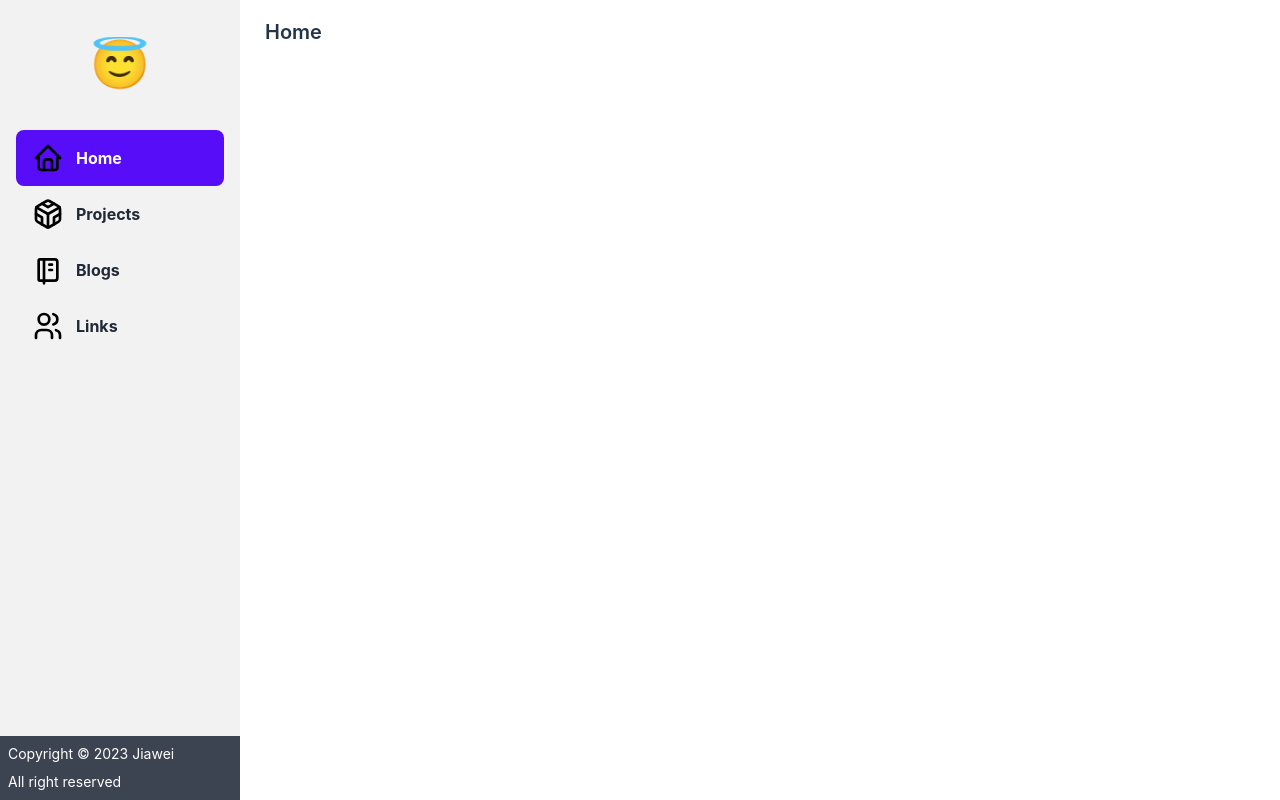
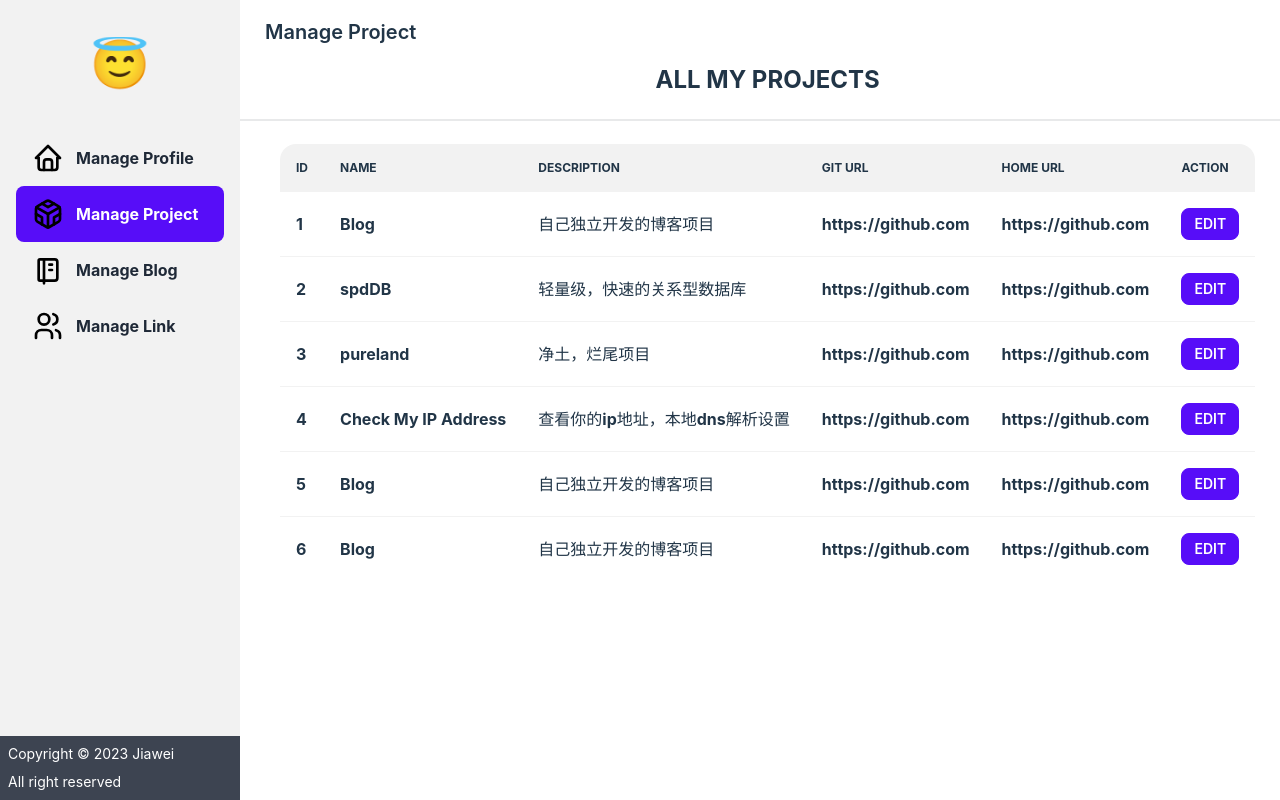
Before and after one commit to jiaw3i/boom-home, a React (Vite) app: page /manage in a window 1280 px wide. Built offline with nearby package versions, Linux system fonts and the light colour scheme.

Commit message:
个人信息页面

```diff
--- a/index.html
+++ b/index.html
@@ -2,9 +2,9 @@
 <html lang="en">
   <head>
     <meta charset="UTF-8" />
-    <link rel="icon" type="image/svg+xml" href="/vite.svg" />
+    <link rel="icon" type="image/svg+xml" href="/dog.svg" />
     <meta name="viewport" content="width=device-width, initial-scale=1.0" />
-    <title>Vite + React + TS</title>
+    <title>HomePage</title>
   </head>
   <body>
     <div id="root"></div>
--- a/src/App.tsx
+++ b/src/App.tsx
@@ -1,24 +1,50 @@
-import React, {useState} from 'react'
+import React, {useEffect, useState} from 'react'
 import './App.css'
 import Sidebar from "./components/Sidebar";
 import Header from "./components/Header";
 import Projects from "./components/Projects";
-import {Route, Routes} from "react-router-dom";
+import {Link, Route, Routes, useLocation} from "react-router-dom";
 import Home from "./components/Home";
+import ManageProject from "./components/manager/ManageProject";
 
 function App() {
-    const [title, setTitle] = useState("Home")
+    const currentTitle = () => {
+        console.log("enter,{}", location.pathname)
+        let title = "Home";
+        if (location.pathname.match("/manage/*")) {
+            title = location.pathname.split("/")[2];
+            if (title === undefined || title === "") {
+                title = "Project";
+            }
+            // 返回首字母大写
+            return "Manage " + title.replace(/^\S/, s => s.toUpperCase());
+        } else {
+            title = location.pathname.split("/")[1];
+            if (title === undefined || title === "") {
+                title = "Home";
+            }
+            return title.replace(/^\S/, s => s.toUpperCase());
+        }
+    }
+    const location = useLocation();
+    const [title, setTitle] = useState(currentTitle());
+
+    const [type, setType] = useState(location.pathname.match("/manage/*") ? "admin" : "common");
     return (
 
         <div className="flex flex-row w-screen">
 
-            <Sidebar setTitle={setTitle} title={title}></Sidebar>
+            <Sidebar type={type} setTitle={setTitle} title={title}></Sidebar>
             <div className="flex flex-col flex-grow">
                 <Header title={title}/>
                 <Routes>
                     <Route path={"/projects"} element={<Projects/>}/>
                     <Route path={"/"} element={<Home/>}/>
                     <Route path={"/home"} element={<Home/>}/>
+                    <Route path={"/manage"} element={<ManageProject/>}>
+                        <Route path={"project"}  element={<ManageProject/>}/>
+
+                    </Route>
                 </Routes>
             </div>
         </div>
--- a/src/components/Sidebar.tsx
+++ b/src/components/Sidebar.tsx
@@ -1,9 +1,13 @@
-import MenusData from "../datas/menus";
+import {ManageMenusData, MenusData,} from "../datas/menus";
 import {useNavigate} from "react-router-dom";
+import {useState} from "react";
 
 function Sidebar(props: any) {
     const {title, setTitle} = props;
+    const {type, setType} = props;
+    const [menus, setMenus] = useState(type==="common"?MenusData:ManageMenusData);
     const navigate = useNavigate();
+
     return (
         <div className="drawer flex flex-col flex-shrink-0 w-60 drawer-mobile bg-base-200 h-screen">
             <div className="pt-10 pb-5 w-60">
@@ -18,12 +22,18 @@ function Sidebar(props: any) {
             <div className="drawer-side w-60">
                 <ul className="menu p-4 w-60 text-base-content ">
                     {
-                        MenusData.map(menuItem => {
-                            return <li className="">
-                                <a className={"font-bold text-l " + (title === menuItem.title ? "active" : "")}
+                        menus.map(menuItem => {
+                            return <li className="" key={menuItem.title}>
+                                <a className={"font-bold text-l " + (title.toLowerCase() === menuItem.title.toLowerCase() ? "active" : "")}
                                    key={menuItem.title} onClick={() => {
-                                    setTitle(menuItem.title);
-                                    navigate(`/${menuItem.title.toLowerCase()}`)
+                                    if (type === "common"){
+                                        setTitle(menuItem.title);
+                                        navigate(`/${menuItem.title.toLowerCase()}`)
+                                    }else {
+                                        setTitle(menuItem.title);
+                                        // 将manage profile改为manage/profile
+                                        navigate(`/${menuItem.title.toLowerCase().replace(" ", "/")}`)
+                                    }
                                 }}>
                                     {menuItem.icon}
                                     {menuItem.title}
@@ -35,7 +45,6 @@ function Sidebar(props: any) {
             <div className="footer w-60 mt-auto">
                 <footer className="footer items-center p-2 bg-neutral text-neutral-content">
                     <div className="items-center align-middle">
-                        {/*<svg width="36" height="36" viewBox="0 0 24 24" xmlns="http://www.w3.org/2000/svg" fillRule="evenodd" clipRule="evenodd" className="fill-current"><path d="M22.672 15.226l-2.432.811.841 2.515c.33 1.019-.209 2.127-1.23 2.456-1.15.325-2.148-.321-2.463-1.226l-.84-2.518-5.013 1.677.84 2.517c.391 1.203-.434 2.542-1.831 2.542-.88 0-1.601-.564-1.86-1.314l-.842-2.516-2.431.809c-1.135.328-2.145-.317-2.463-1.229-.329-1.018.211-2.127 1.231-2.456l2.432-.809-1.621-4.823-2.432.808c-1.355.384-2.558-.59-2.558-1.839 0-.817.509-1.582 1.327-1.846l2.433-.809-.842-2.515c-.33-1.02.211-2.129 1.232-2.458 1.02-.329 2.13.209 2.461 1.229l.842 2.515 5.011-1.677-.839-2.517c-.403-1.238.484-2.553 1.843-2.553.819 0 1.585.509 1.85 1.326l.841 2.517 2.431-.81c1.02-.33 2.131.211 2.461 1.229.332 1.018-.21 2.126-1.23 2.456l-2.433.809 1.622 4.823 2.433-.809c1.242-.401 2.557.484 2.557 1.838 0 .819-.51 1.583-1.328 1.847m-8.992-6.428l-5.01 1.675 1.619 4.828 5.011-1.674-1.62-4.829z"></path></svg>*/}
                         <p>Copyright © 2023 Jiawei</p>
                         <p>All right reserved</p>
                     </div>
--- /dev/null
+++ b/src/components/manager/ManageProject.tsx
@@ -0,0 +1,46 @@
+import projects from "../../datas/projects";
+
+export default function ManageProject(){
+
+    return (
+        <div className={"manage project"}>
+            <div>
+                <p className={"font-bold text-2xl"}>ALL MY PROJECTS</p>
+            </div>
+            <div className="divider"></div>
+            <div className="overflow-x-auto pl-10 pr-10">
+                <table className="table w-full">
+                    {/* head */}
+                    <thead>
+                    <tr>
+                        <th>Id</th>
+                        <th>Name</th>
+                        <th>Description</th>
+                        <th>Git Url</th>
+                        <th>Home Url</th>
+                        <th>action</th>
+                    </tr>
+                    </thead>
+                    <tbody>
+                    {
+                        projects.map((project) => {
+                            return (
+                                <tr key={project.id}>
+                                    <th>{project.id}</th>
+                                    <th>{project.name}</th>
+                                    <th>{project.description}</th>
+                                    <th>{project.git_url}</th>
+                                    <th>{project.home_url}</th>
+                                    <td>
+                                        <button className={"btn btn-sm btn-primary"}>Edit</button>
+                                    </td>
+                                </tr>
+                            )
+                        })
+                    }
+                    </tbody>
+                </table>
+            </div>
+        </div>
+    )
+}
--- /dev/null
+++ b/src/components/manager/Manager.tsx
@@ -0,0 +1,13 @@
+import {Route, Routes, useNavigate} from "react-router-dom";
+import ManageProject from "./ManageProject";
+
+export default function Manager(props:any){
+    const {title, setTitle} = props;
+    const navigate = useNavigate();
+    return (
+        <Routes>
+
+        </Routes>
+
+    )
+}
--- a/src/datas/menus.tsx
+++ b/src/datas/menus.tsx
@@ -2,8 +2,8 @@ const MenusData = [
     {
         title: "Home",
         icon: <svg className="h-8 w-8 text-black" width="24" height="24" viewBox="0 0 24 24"
-                   stroke-width="2" stroke="currentColor" fill="none" stroke-linecap="round"
-                   stroke-linejoin="round">
+                   strokeWidth="2" stroke="currentColor" fill="none" strokeLinecap="round"
+                   strokeLinejoin="round">
             <path stroke="none" d="M0 0h24v24H0z"/>
             <polyline points="5 12 3 12 12 3 21 12 19 12"/>
             <path d="M5 12v7a2 2 0 0 0 2 2h10a2 2 0 0 0 2 -2v-7"/>
@@ -13,7 +13,7 @@ const MenusData = [
     {
         title: "Projects",
         icon: <svg className="h-8 w-8 text-black" viewBox="0 0 24 24" fill="none" stroke="currentColor"
-                   stroke-width="2" stroke-linecap="round" stroke-linejoin="round">
+                   strokeWidth="2" strokeLinecap="round" strokeLinejoin="round">
             <path
                 d="M21 16V8a2 2 0 0 0-1-1.73l-7-4a2 2 0 0 0-2 0l-7 4A2 2 0 0 0 3 8v8a2 2 0 0 0 1 1.73l7 4a2 2 0 0 0 2 0l7-4A2 2 0 0 0 21 16z"/>
             <polyline points="7.5 4.21 12 6.81 16.5 4.21"/>
@@ -25,8 +25,8 @@ const MenusData = [
     },
     {
         title: "Blogs",
-        icon: <svg className="h-8 w-8 text-black" width="24" height="24" viewBox="0 0 24 24" stroke-width="2"
-                   stroke="currentColor" fill="none" stroke-linecap="round" stroke-linejoin="round">
+        icon: <svg className="h-8 w-8 text-black" width="24" height="24" viewBox="0 0 24 24" strokeWidth="2"
+                   stroke="currentColor" fill="none" strokeLinecap="round" strokeLinejoin="round">
             <path stroke="none" d="M0 0h24v24H0z"/>
             <path d="M6 4h11a2 2 0 0 1 2 2v12a2 2 0 0 1 -2 2h-11a1 1 0 0 1 -1 -1v-14a1 1 0 0 1 1 -1m3 0v18"/>
             <line x1="13" y1="8" x2="15" y2="8"/>
@@ -35,8 +35,8 @@ const MenusData = [
     },
     {
         title: "Links",
-        icon: <svg className="h-8 w-8 text-black" width="24" height="24" viewBox="0 0 24 24" stroke-width="2"
-                   stroke="currentColor" fill="none" stroke-linecap="round" stroke-linejoin="round">
+        icon: <svg className="h-8 w-8 text-black" width="24" height="24" viewBox="0 0 24 24" strokeWidth="2"
+                   stroke="currentColor" fill="none" strokeLinecap="round" strokeLinejoin="round">
             <path stroke="none" d="M0 0h24v24H0z"/>
             <circle cx="9" cy="7" r="4"/>
             <path d="M3 21v-2a4 4 0 0 1 4 -4h4a4 4 0 0 1 4 4v2"/>
@@ -45,4 +45,52 @@ const MenusData = [
         </svg>
     },
 ]
-export default MenusData;
+const ManageMenusData = [
+    {
+        title: "Manage Profile",
+        icon: <svg className="h-8 w-8 text-black" width="24" height="24" viewBox="0 0 24 24"
+                   strokeWidth="2" stroke="currentColor" fill="none" strokeLinecap="round"
+                   strokeLinejoin="round">
+            <path stroke="none" d="M0 0h24v24H0z"/>
+            <polyline points="5 12 3 12 12 3 21 12 19 12"/>
+            <path d="M5 12v7a2 2 0 0 0 2 2h10a2 2 0 0 0 2 -2v-7"/>
+            <path d="M9 21v-6a2 2 0 0 1 2 -2h2a2 2 0 0 1 2 2v6"/>
+        </svg>
+    },
+    {
+        title: "Manage Project",
+        icon: <svg className="h-8 w-8 text-black" viewBox="0 0 24 24" fill="none" stroke="currentColor"
+                   strokeWidth="2" strokeLinecap="round" strokeLinejoin="round">
+            <path
+                d="M21 16V8a2 2 0 0 0-1-1.73l-7-4a2 2 0 0 0-2 0l-7 4A2 2 0 0 0 3 8v8a2 2 0 0 0 1 1.73l7 4a2 2 0 0 0 2 0l7-4A2 2 0 0 0 21 16z"/>
+            <polyline points="7.5 4.21 12 6.81 16.5 4.21"/>
+            <polyline points="7.5 19.79 7.5 14.6 3 12"/>
+            <polyline points="21 12 16.5 14.6 16.5 19.79"/>
+            <polyline points="3.27 6.96 12 12.01 20.73 6.96"/>
+            <line x1="12" y1="22.08" x2="12" y2="12"/>
+        </svg>
+    },
+    {
+        title: "Manage Blog",
+        icon: <svg className="h-8 w-8 text-black" width="24" height="24" viewBox="0 0 24 24" strokeWidth="2"
+                   stroke="currentColor" fill="none" strokeLinecap="round" strokeLinejoin="round">
+            <path stroke="none" d="M0 0h24v24H0z"/>
+            <path d="M6 4h11a2 2 0 0 1 2 2v12a2 2 0 0 1 -2 2h-11a1 1 0 0 1 -1 -1v-14a1 1 0 0 1 1 -1m3 0v18"/>
+            <line x1="13" y1="8" x2="15" y2="8"/>
+            <line x1="13" y1="12" x2="15" y2="12"/>
+        </svg>
+    },
+    {
+        title: "Manage Link",
+        icon: <svg className="h-8 w-8 text-black" width="24" height="24" viewBox="0 0 24 24" strokeWidth="2"
+                   stroke="currentColor" fill="none" strokeLinecap="round" strokeLinejoin="round">
+            <path stroke="none" d="M0 0h24v24H0z"/>
+            <circle cx="9" cy="7" r="4"/>
+            <path d="M3 21v-2a4 4 0 0 1 4 -4h4a4 4 0 0 1 4 4v2"/>
+            <path d="M16 3.13a4 4 0 0 1 0 7.75"/>
+            <path d="M21 21v-2a4 4 0 0 0 -3 -3.85"/>
+        </svg>
+    },
+]
+// export default MenusData;
+export {MenusData,ManageMenusData};
--- a/src/datas/projects.tsx
+++ b/src/datas/projects.tsx
@@ -1,27 +1,51 @@
 const ProjectsData = [
     {
-        title: "Blog",
-        desc: "自己独立开发的博客项目"
+        id: 1,
+        name: "Blog",
+        description: "自己独立开发的博客项目",
+        git_url:"https://github.com",
+        home_url:"https://github.com",
+        cover:"https://github.com",
     },
     {
-        title: "spdDB",
-        desc: "轻量级，快速的关系型数据库"
+        id: 2,
+        name: "spdDB",
+        description: "轻量级，快速的关系型数据库",
+        git_url:"https://github.com",
+        home_url:"https://github.com",
+        cover:"https://github.com",
     },
     {
-        title: "pureland",
-        desc: "净土，烂尾项目"
+        id: 3,
+        name: "pureland",
+        description: "净土，烂尾项目",
+        git_url:"https://github.com",
+        home_url:"https://github.com",
+        cover:"https://github.com",
     },
     {
-        title: "Check My IP Address",
-        desc: "查看你的ip地址，本地dns解析设置"
+        id: 4,
+        name: "Check My IP Address",
+        description: "查看你的ip地址，本地dns解析设置",
+        git_url:"https://github.com",
+        home_url:"https://github.com",
+        cover:"https://github.com",
     },
     {
-        title: "Blog",
-        desc: "自己独立开发的博客项目"
+        id: 5,
+        name: "Blog",
+        description: "自己独立开发的博客项目",
+        git_url:"https://github.com",
+        home_url:"https://github.com",
+        cover:"https://github.com",
     },
     {
-        title: "Blog",
-        desc: "自己独立开发的博客项目"
+        id: 6,
+        name: "Blog",
+        description: "自己独立开发的博客项目",
+        git_url:"https://github.com",
+        home_url:"https://github.com",
+        cover:"https://github.com",
     },
 ]
 export default ProjectsData;
```
Also changed, not shown: src/components/Projects.tsx (+6 -6 lines), public/dog.svg (added).
